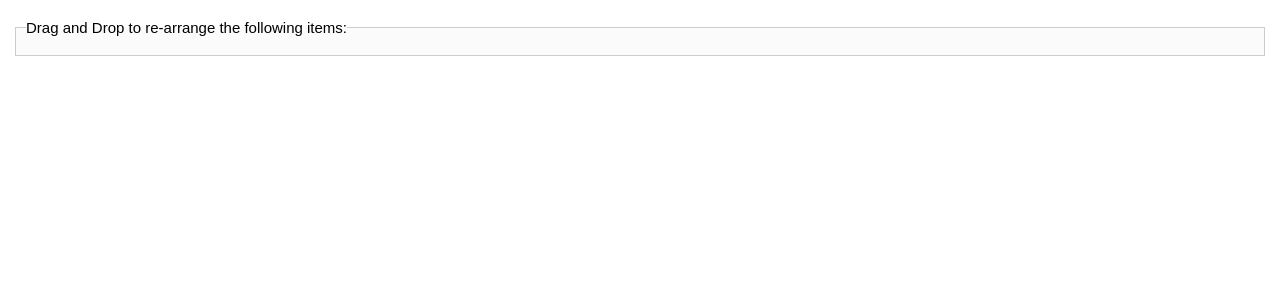
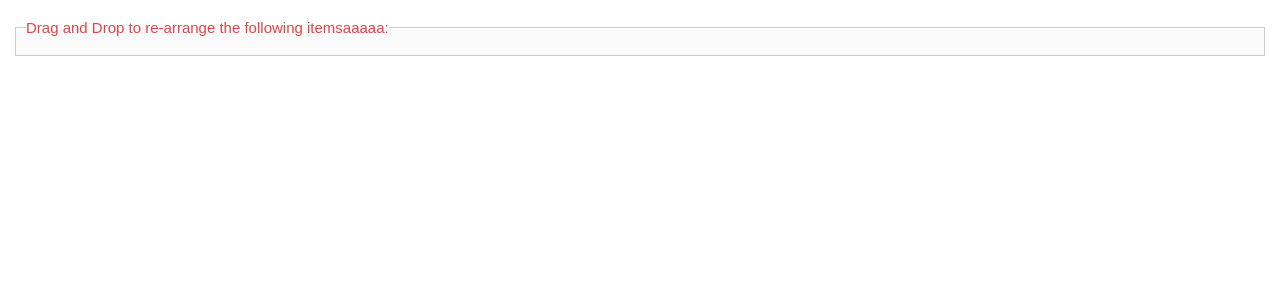
Before and after one commit to v8187/regex, a React (Create React App) app: page / in a window 1280 px wide. Shown: the top 300 px of the page. Built offline with nearby package versions, Linux system fonts and the light colour scheme.

Commit message:
Disabled watch node-scss. working fine...

```diff
--- a/package.json
+++ b/package.json
@@ -12,7 +12,7 @@
     "build-css": "node-sass-chokidar scss/ -o public/css/",
     "watch-css": "npm run build-css && node-sass-chokidar scss/ -o public/css/ --watch --recursive",
     "start-js": "react-scripts start",
-    "start": "npm-run-all -p watch-css start-js",
+    "start": "npm-run-all -p start-js",
     "build": "npm run build-css && react-scripts build",
     "test": "react-scripts test --env=jsdom",
     "eject": "react-scripts eject",
--- a/public/css/styles.css
+++ b/public/css/styles.css
@@ -9,7 +9,7 @@ body {
   font-family: arial, sans-serif;
   font-size: 16px;
   line-height: 20px;
-  color: #000; }
+  color: #E44444; }
 
 ul, ol {
   list-style: none; }
--- a/scss/styles.scss
+++ b/scss/styles.scss
@@ -9,7 +9,7 @@ body {
 	font-family : arial, sans-serif;
 	font-size: 16px;
 	line-height: 20px;
-	color: #000;
+	color: #E44444;
 }
 
 ul, ol {
--- a/src/App.js
+++ b/src/App.js
@@ -5,7 +5,7 @@ class App extends Component {
     return (
       <form id="generator">
         <fieldset id="characterTypes">
-          <legend>Drag and Drop to re-arrange the following items:</legend>
+          <legend>Drag and Drop to re-arrange the following itemsaaaaa:</legend>
           <ul></ul>
         </fieldset>
         <output></output>
```
Also changed, not shown: 1 other file (tests, documents, lock files or other folders).
